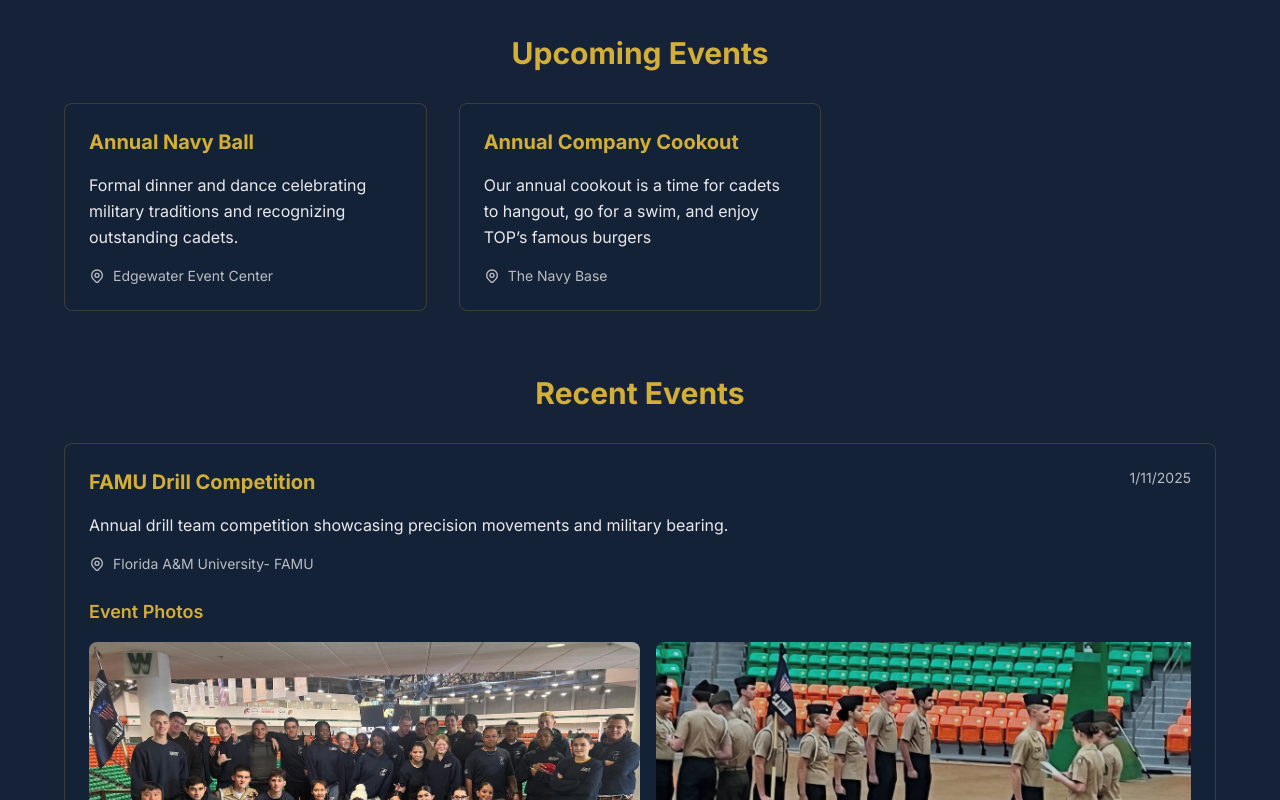
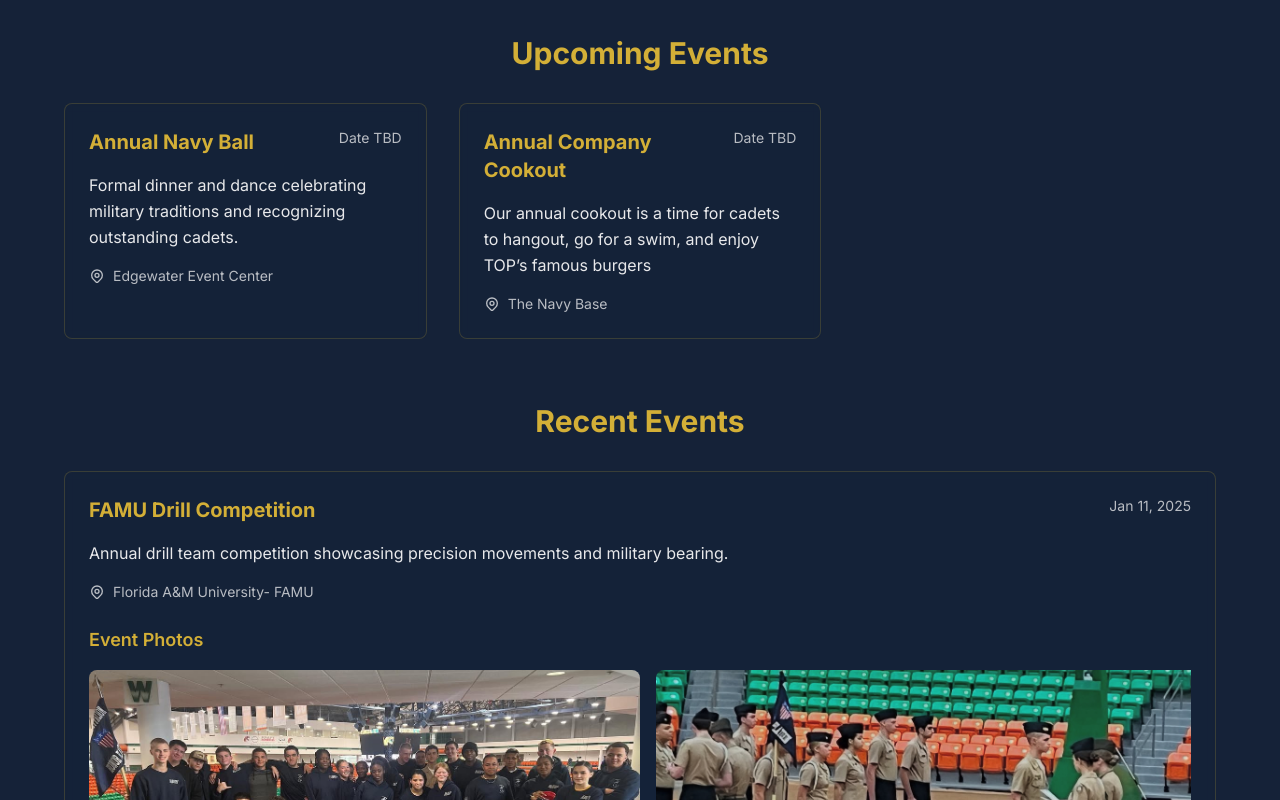
Before and after one commit to ninjaeon/ahsnjrotc.com, a Next.js app: page / in a window 1280 px wide. Shown: the part 5000-5800 px from the top of the page. Built offline with nearby package versions, Linux system fonts and the light colour scheme; no server answers.

Commit message:
newsletter opt-in fixed

```diff
--- a/components/EventsSection.tsx
+++ b/components/EventsSection.tsx
@@ -24,6 +24,18 @@ interface Event {
 
 interface EventsSectionProps {
   events: Event[]
+}
+
+// Consistent date formatting with a friendly fallback
+function formatEventDate(dateStr?: string) {
+  if (!dateStr) return 'Date TBD'
+  const d = new Date(dateStr)
+  if (isNaN(d.getTime())) return 'Date TBD'
+  return d.toLocaleDateString(undefined, {
+    month: 'short',
+    day: 'numeric',
+    year: 'numeric',
+  })
 }
 
 export default function EventsSection({ events }: EventsSectionProps) {
@@ -80,7 +92,7 @@ export default function EventsSection({ events }: EventsSectionProps) {
 }
 
 function EventCard({ event }: { event: Event }) {
-  const eventDate = event.date ? new Date(event.date) : null
+  const formattedDate = formatEventDate(event.date)
 
   return (
     <div className="bg-primary-800/50 backdrop-blur-sm rounded-lg overflow-hidden border border-gold-400/20 hover:border-gold-400/40 transition-colors duration-300">
@@ -89,11 +101,7 @@ function EventCard({ event }: { event: Event }) {
           <h4 className="text-xl font-bold text-gold-400 flex-1">
             {event.title}
           </h4>
-          {eventDate && (
-            <div className="text-sm text-white/70 ml-4">
-              {eventDate.toLocaleDateString()}
-            </div>
-          )}
+          <div className="text-sm text-white/70 ml-4">{formattedDate}</div>
         </div>
 
         <p className="text-white/90 mb-4 leading-relaxed">
@@ -129,7 +137,7 @@ function EventCard({ event }: { event: Event }) {
 }
 
 function PastEventCard({ event }: { event: Event }) {
-  const eventDate = event.date ? new Date(event.date) : null
+  const formattedDate = formatEventDate(event.date)
 
   return (
     <div className="bg-primary-800/50 backdrop-blur-sm rounded-lg overflow-hidden border border-gold-400/20">
@@ -138,11 +146,7 @@ function PastEventCard({ event }: { event: Event }) {
           <h4 className="text-xl font-bold text-gold-400 flex-1">
             {event.title}
           </h4>
-          {eventDate && (
-            <div className="text-sm text-white/70 ml-4">
-              {eventDate.toLocaleDateString()}
-            </div>
-          )}
+          <div className="text-sm text-white/70 ml-4">{formattedDate}</div>
         </div>
 
         <p className="text-white/90 mb-4 leading-relaxed">
--- a/components/NewsletterSection.tsx
+++ b/components/NewsletterSection.tsx
@@ -31,7 +31,15 @@ const NewsletterSection = () => {
   }, [])
 
   return (
-    <section className="bg-gray-100 py-16">
+    <section
+      className="relative py-16"
+      style={{
+        backgroundImage: "url('/img/arnoldnjrotc-logo.jpeg')",
+        backgroundRepeat: 'repeat-x',
+        backgroundSize: 'auto',
+        backgroundPosition: 'center',
+      }}
+    >
       <div className="max-w-4xl mx-auto px-4">
         <h2 className="text-3xl font-bold text-center mb-8">Subscribe to our Newsletter</h2>
         {/* Fallback native form (works even if scripts are blocked). Hidden when enhanced embed loads. */}
@@ -41,14 +49,24 @@ const NewsletterSection = () => {
           className={`mx-auto max-w-xl ${enhanced ? 'hidden' : ''}`}
         >
           <div className="flex flex-col sm:flex-row gap-3">
+            <label className="sr-only" htmlFor="ck-first-name">First name</label>
+            <input
+              id="ck-first-name"
+              type="text"
+              name="fields[first_name]"
+              autoComplete="given-name"
+              placeholder="First name"
+              className="flex-1 px-4 py-3 rounded border border-gray-300 bg-white text-gray-900 placeholder-gray-500 focus:outline-none focus:ring-2 focus:ring-primary-500"
+            />
             <label className="sr-only" htmlFor="ck-email">Email</label>
             <input
               id="ck-email"
               type="email"
               name="email_address"
               required
+              autoComplete="email"
               placeholder="Enter your email"
-              className="flex-1 px-4 py-3 rounded border border-gray-300 focus:outline-none focus:ring-2 focus:ring-primary-500"
+              className="flex-1 px-4 py-3 rounded border border-gray-300 bg-white text-gray-900 placeholder-gray-500 focus:outline-none focus:ring-2 focus:ring-primary-500"
             />
             <button
               type="submit"
```
Also changed, not shown: public/img/arnoldnjrotc-logo.jpeg (added).
